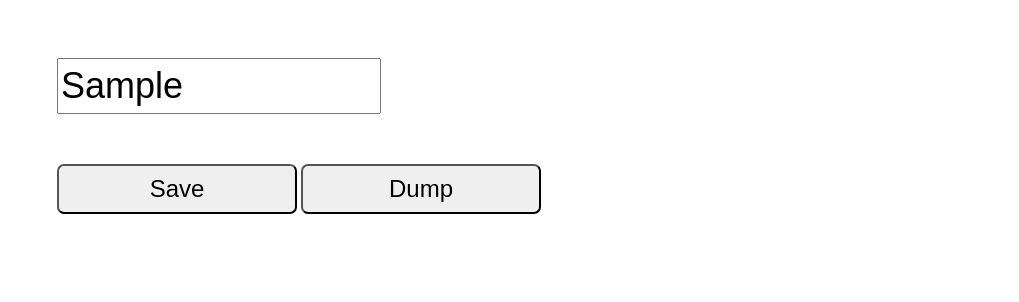
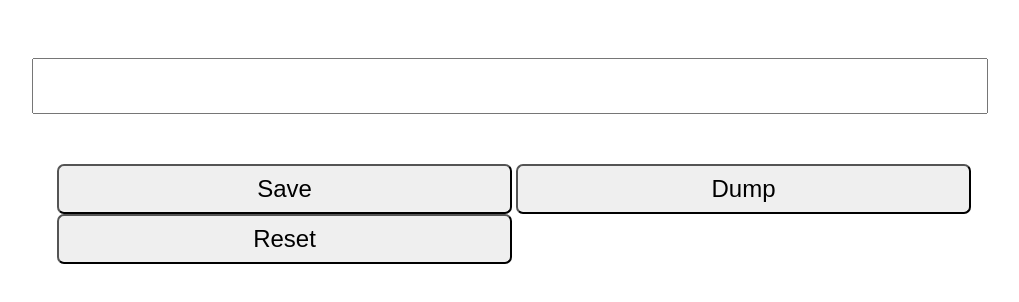
Before and after one commit to kanoacle/Stack-Challenge, a plain HTML site: page index.html in a window 1280 px wide. Both pictures are taken after typing "Sample" into the empty fields and a click on the button "Save". Shown: the whole page, without its empty margins (201-1220 px from the left). Drawn offline with Linux system fonts and the light colour scheme.

Commit message:
trying to link it to a list

```diff
--- a/css/style.css
+++ b/css/style.css
@@ -1,7 +1,7 @@
 input {
   margin-top: 50px;
-  margin-left: 250px;
-  width: 25%;
+  margin-left: 225px;
+  width: 75%;
   min-height: 50px;
   font-size: 36px;
 }
@@ -12,7 +12,7 @@ input {
 }
 
 button {
-  width: 240px;
+  width: 455px;
   height: 50px;
   font-size: 24px;
   border-radius: 7px;
--- a/index.html
+++ b/index.html
@@ -6,10 +6,13 @@
   <title>Stack Challenge</title>
 </head>
 <body>
-  <input type="text" id="box">
+  <input type="text" id="input">
   <div class="btns">
     <button id="save">Save</button>
     <button id="dump">Dump</button>
+    <button id="reset">Reset</button>
   </div>
+  <script type="text/javascript" src="js/linkedList.js"></script>
+  <script type="text/javascript" src="js/app.js"></script>
 </body>
 </html>
--- a/js/app.js
+++ b/js/app.js
@@ -0,0 +1,23 @@
+function updateMemory() {
+  memory.push(input.value);
+}
+
+function showMemory() {
+  input.value = memory.join(", ");
+}
+
+var list = linkedListGenerator();
+var memory = [];
+var input = document.getElementById('input');
+
+var linkedList = (function() {
+
+  document.getElementById('save').addEventListener('click', function() {
+    updateMemory();
+    input.value = "";
+  });
+
+  document.getElementById('dump').addEventListener('click', function() {
+    showMemory();
+  });
+})();
```
